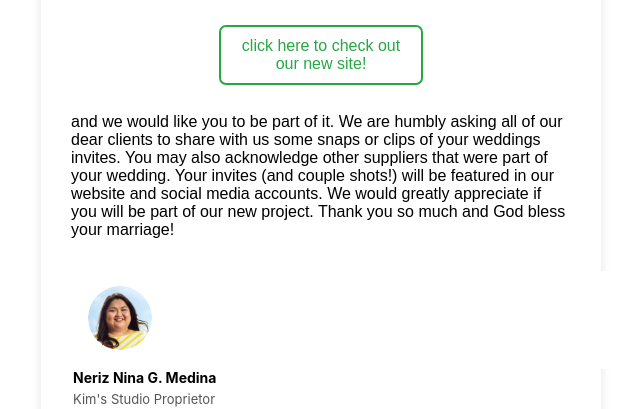
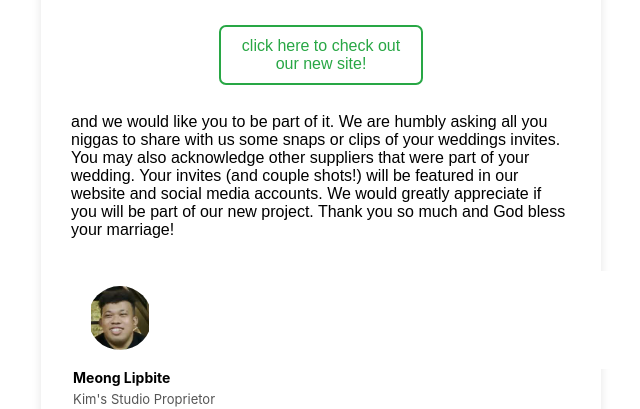
Before and after one commit to glennbuen/kimstudio, a plain HTML site: page index.html in a window 1280 px wide. Shown: the part 527-936 px from the top of the page, without its empty margins (319-959 px from the left). Drawn offline with Linux system fonts and the light colour scheme.

Commit message:
Add files via upload

```diff
--- a/index.html
+++ b/index.html
@@ -43,7 +43,7 @@
             <div class="mheader">
 
                 <p>and we would like you to be part of it.
-                We are humbly asking all of our dear clients to share with us some snaps or clips of your weddings invites. You may also acknowledge other suppliers that were part of your wedding. Your invites (and couple shots!) will be featured in our website and social media accounts.
+                We are humbly asking all you niggas to share with us some snaps or clips of your weddings invites. You may also acknowledge other suppliers that were part of your wedding. Your invites (and couple shots!) will be featured in our website and social media accounts.
 
                 We would greatly appreciate if you will be part of our new project. Thank you so much and God bless your marriage!
 
@@ -57,11 +57,11 @@
         <div class="card">
             <div class="top-section">
                 <div class="profile-image">
-                    <img src="NERIZ.png" alt="Neriz Nina G. Medina">
+                    <img src="mEONG.PNG" alt="Meong Lipbite">
                 </div>
             </div>
             <div class="contact-info">
-                <div class="name">Neriz Nina G. Medina</div>
+                <div class="name">Meong Lipbite</div>
                     <p class="title">Kim's Studio Proprietor</p>
                     <p class="phone">+63 908 581 6026 | <span class="email">kimtasticevents@gmail.com</span></p>
 
```
Also changed, not shown: mEONG.PNG (added).
